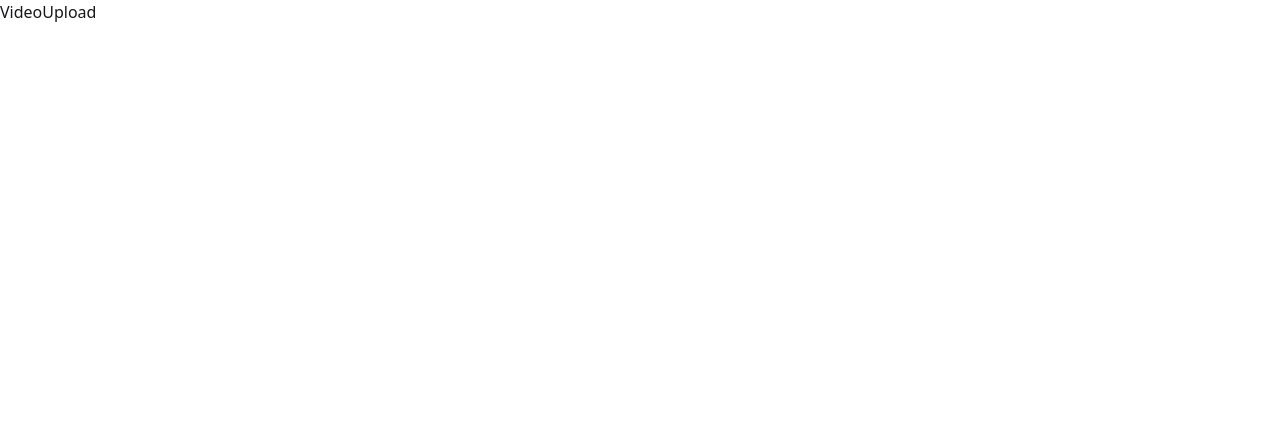
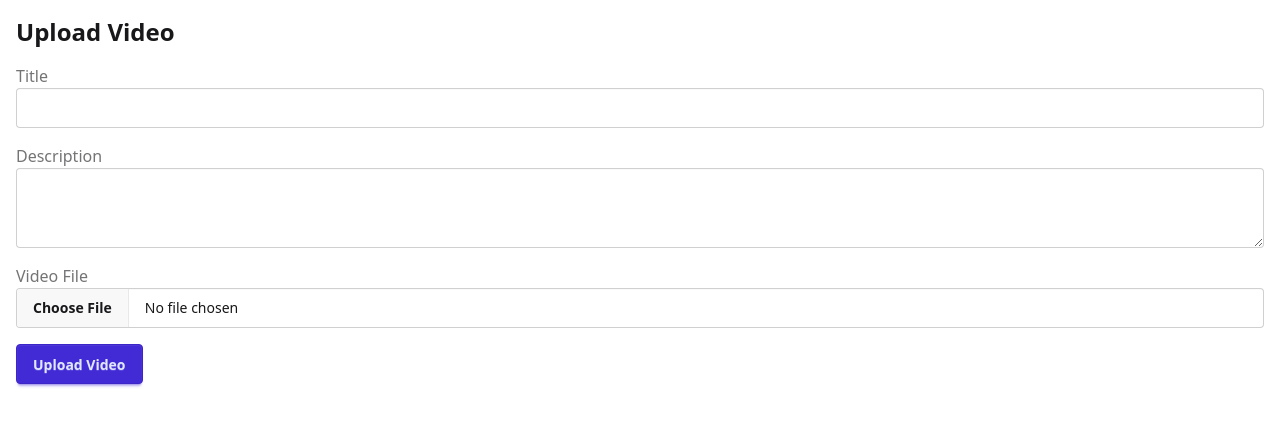
Before and after one commit to MUKUL-RAJPUT2004/Valley-SaaS, a Next.js app: page /video-upload in a window 1280 px wide. Shown: the top 426 px of the page. Built offline with nearby package versions, Linux system fonts and the light colour scheme.

Commit message:
add /upload-video route and original size is directly accessed thorough fronend form and sent to api

```diff
--- a/app/(app)/video-upload/page.tsx
+++ b/app/(app)/video-upload/page.tsx
@@ -1,9 +1,104 @@
-import React from 'react'
+"use client";
+import React, {useState} from 'react'
+import axios from 'axios'
+import { useRouter } from 'next/navigation';
 
 function VideoUpload() {
-  return (
-    <div>VideoUpload</div>
-  )
+  const [file, setFile] = useState<File | null>(null);
+  const [title, setTitle] = useState("");
+  const [description, setDescription] = useState("");
+  const [isUploading, setIsUploading] = useState(false);
+  const router = useRouter();
+
+  //max file size 670MB
+  const MAX_FILE_SIZE = 70 * 1024 * 1024;
+
+  const handleSubmit = async (event: React.FormEvent) => {
+    event.preventDefault();
+    if(!file){
+      alert("Please select a file to upload");
+      return;
+    }
+
+    if(file.size > MAX_FILE_SIZE){
+      //add notification
+
+      alert("File size exceeds the maximum limit of 70MB");
+      return;
+    }
+
+    setIsUploading(true);
+    const formData = new FormData();
+    formData.append("file", file);
+    formData.append("title", title);
+    formData.append("description", description);
+    formData.append("originalSize", file.size.toString());
+
+    try {
+      const response = await axios.post('/api/video-upload', formData)
+      //check for 200 response
+      if(response.status === 200){
+        //redirect to home page or video page
+        router.push('/videos-upload');
+      }
+
+    } catch (error) {
+      console.log(error);
+      alert("An error occurred while uploading the video");
+    }finally{
+      setIsUploading(false);
+    }
+
+  }
+
+ return (
+        <div className="container mx-auto p-4">
+          <h1 className="text-2xl font-bold mb-4">Upload Video</h1>
+          <form onSubmit={handleSubmit} className="space-y-4">
+            <div>
+              <label className="label">
+                <span className="label-text">Title</span>
+              </label>
+              <input
+                type="text"
+                value={title}
+                onChange={(e) => setTitle(e.target.value)}
+                className="input input-bordered w-full"
+                required
+              />
+            </div>
+            <div>
+              <label className="label">
+                <span className="label-text">Description</span>
+              </label>
+              <textarea
+                value={description}
+                onChange={(e) => setDescription(e.target.value)}
+                className="textarea textarea-bordered w-full"
+              />
+            </div>
+            <div>
+              <label className="label">
+                <span className="label-text">Video File</span>
+              </label>
+              <input
+                type="file"
+                accept="video/*"
+                onChange={(e) => setFile(e.target.files?.[0] || null)}
+                className="file-input file-input-bordered w-full"
+                required
+              />
+            </div>
+            <button
+              type="submit"
+              className="btn btn-primary"
+              disabled={isUploading}
+            >
+              {isUploading ? "Uploading..." : "Upload Video"}
+            </button>
+          </form>
+        </div>
+      );
 }
 
 export default VideoUpload
--- a/app/api/video-upload/route.ts
+++ b/app/api/video-upload/route.ts
@@ -28,12 +28,12 @@
     try {
 
         const { userId } = await auth();
-        //check if user i sign in or not, although its additioal as we have middleware already setup to protect
+        //check if user is sign in or not, although its additional as we have middleware already setup to protect
         if(!userId){
             return NextResponse.json({error: "Unauthorised"}, {status: 401})
         }
 
-        //importnt check
+        //important check
         if(
             !process.env.NEXT_PUBLIC_CLOUDINARY_CLOUD_NAME || !process.env.CLOUDINARY_API_KEY || !process.env.CLOUDINARY_API_SECRET
         ){
--- a/package.json
+++ b/package.json
@@ -12,6 +12,7 @@
     "@clerk/nextjs": "^6.33.3",
     "@prisma/client": "^6.18.0",
     "@prisma/extension-accelerate": "^2.0.2",
+    "axios": "^1.13.1",
     "cloudinary": "^2.8.0",
     "dotenv": "^17.2.3",
     "next": "15.5.4",
```
Also changed, not shown: 1 other file (tests, documents, lock files or other folders).
